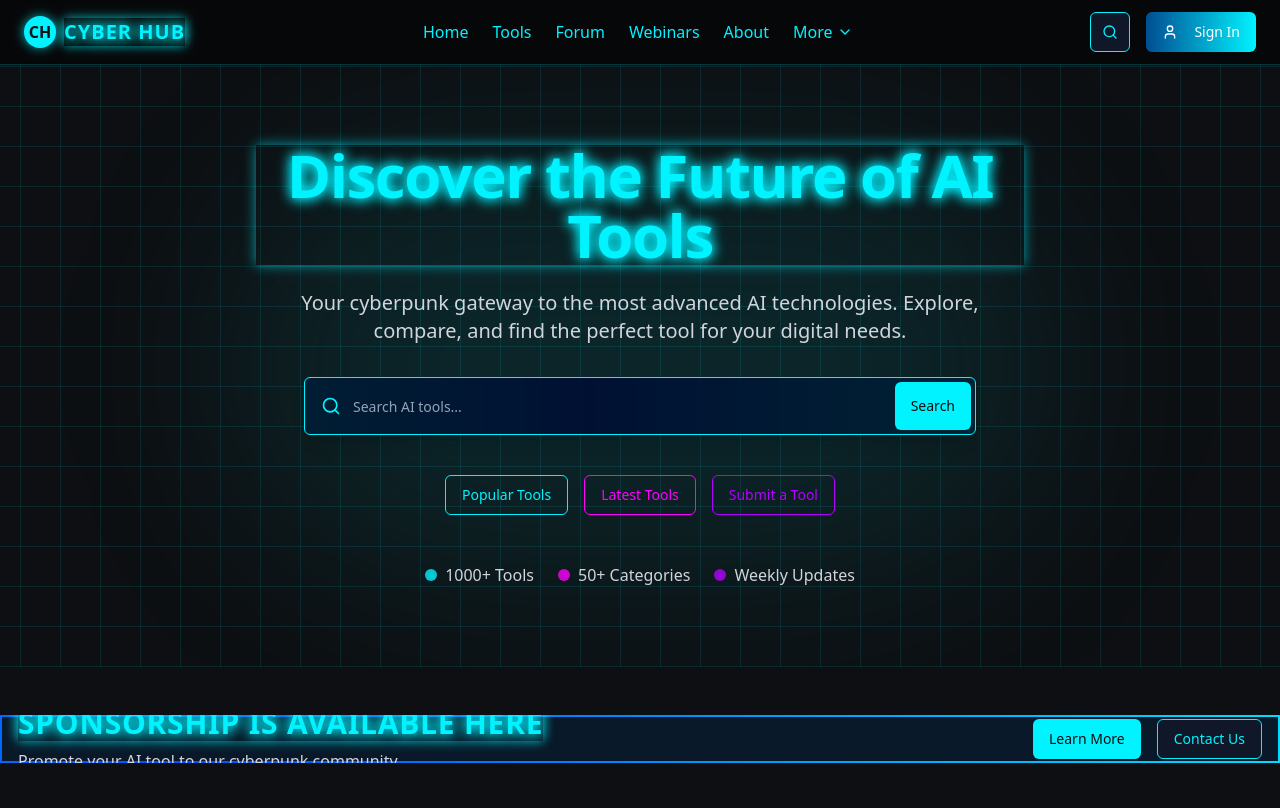
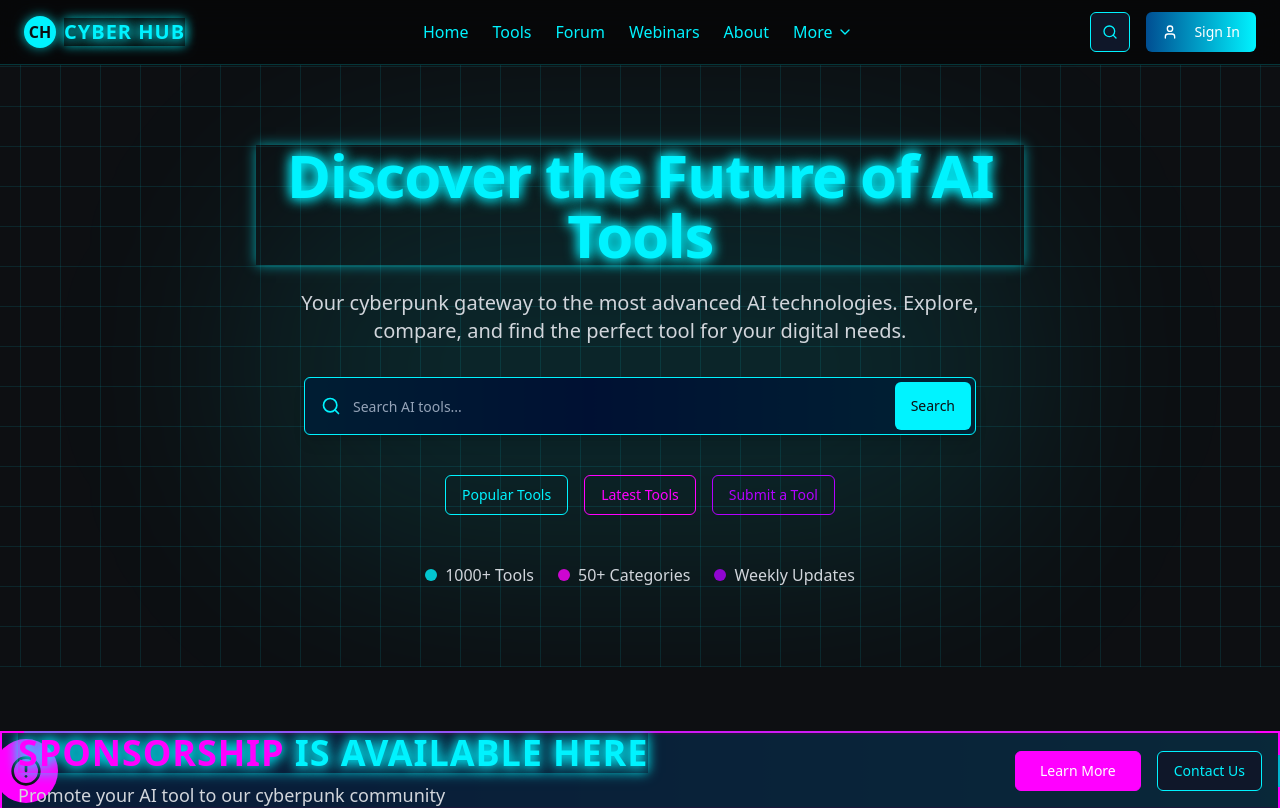
Before and after one commit to ishanyash/cyber-tool-hub, a React (Vite) app: page / in a window 1280 px wide. Shown: the top 808 px of the page. Built offline with nearby package versions, Linux system fonts and the light colour scheme.

Commit message:
Fix: Improve Sponsorship Banner visibility
- Adjusted the styling of the SponsorshipBanner to improve its visibility.
- Modified the background and text colors to ensure better contrast.
- Enhanced the overall design for better user experience.

```diff
--- a/src/components/SponsorshipBanner.tsx
+++ b/src/components/SponsorshipBanner.tsx
@@ -1,23 +1,38 @@
 
 import React from 'react';
 import { Button } from "@/components/ui/button";
+import { AlertCircle } from "lucide-react";
 
 const SponsorshipBanner = () => {
   return (
-    <div className="w-full relative overflow-hidden py-6 my-12">
-      {/* Animated gradient border effect */}
-      <div className="absolute inset-0 bg-gradient-glow bg-[length:200%_100%] animate-data-flow"></div>
+    <div className="w-full relative overflow-hidden py-10 my-16">
+      {/* Enhanced animated gradient border effect */}
+      <div className="absolute inset-0 bg-gradient-glow bg-[length:200%_100%] animate-data-flow opacity-80"></div>
 
-      {/* Inner content with glitch effect */}
-      <div className="absolute inset-[2px] bg-cyber-dark-blue flex items-center justify-center">
-        <div className="container mx-auto px-4 py-8 flex flex-col md:flex-row items-center justify-between">
-          <div className="mb-6 md:mb-0">
-            <h3 className="text-2xl md:text-3xl font-bold cyber-text tracking-wide">SPONSORSHIP IS AVAILABLE HERE</h3>
-            <p className="text-gray-300 mt-2">Promote your AI tool to our cyberpunk community</p>
+      {/* Strobe effect line */}
+      <div className="absolute top-0 left-0 right-0 h-1 bg-cyber-neon-pink animate-pulse"></div>
+      <div className="absolute bottom-0 left-0 right-0 h-1 bg-cyber-neon-pink animate-pulse"></div>
+
+      {/* Inner content with enhanced glitch effect */}
+      <div className="absolute inset-[2px] bg-cyber-dark-blue/90 flex items-center justify-center">
+        <div className="container mx-auto px-4 py-10 flex flex-col md:flex-row items-center justify-between relative">
+          {/* Stylized icon */}
+          <div className="absolute -left-2 top-1/2 -translate-y-1/2 hidden lg:block">
+            <div className="w-16 h-16 rounded-full bg-cyber-neon-pink animate-pulse flex items-center justify-center">
+              <AlertCircle className="w-8 h-8 text-cyber-dark" />
+            </div>
           </div>
 
-          <div className="flex gap-4">
-            <Button className="bg-cyber-neon-blue text-cyber-dark hover:bg-cyber-neon-pink">
+          <div className="mb-6 md:mb-0 relative">
+            <span className="absolute -top-6 left-0 text-xs text-cyber-neon-blue tracking-widest">PREMIUM OPPORTUNITY</span>
+            <h3 className="text-2xl md:text-4xl font-bold cyber-text tracking-wide">
+              <span className="text-cyber-neon-pink">SPONSORSHIP</span> <span className="text-cyber-neon-blue">IS AVAILABLE HERE</span>
+            </h3>
+            <p className="text-gray-300 mt-2 text-lg">Promote your AI tool to our cyberpunk community</p>
+          </div>
+
+          <div className="flex gap-4 flex-col sm:flex-row">
+            <Button className="bg-cyber-neon-pink text-white hover:bg-cyber-neon-blue hover:text-cyber-dark border border-cyber-neon-pink px-6">
               Learn More
             </Button>
             <Button variant="outline" className="border-cyber-neon-blue text-cyber-neon-blue hover:bg-cyber-neon-blue hover:text-cyber-dark">
@@ -26,6 +41,12 @@ const SponsorshipBanner = () => {
           </div>
         </div>
       </div>
+
+      {/* Corner accents */}
+      <div className="absolute top-0 left-0 w-6 h-6 border-t-2 border-l-2 border-cyber-neon-pink"></div>
+      <div className="absolute top-0 right-0 w-6 h-6 border-t-2 border-r-2 border-cyber-neon-pink"></div>
+      <div className="absolute bottom-0 left-0 w-6 h-6 border-b-2 border-l-2 border-cyber-neon-pink"></div>
+      <div className="absolute bottom-0 right-0 w-6 h-6 border-b-2 border-r-2 border-cyber-neon-pink"></div>
     </div>
   );
 };
```
